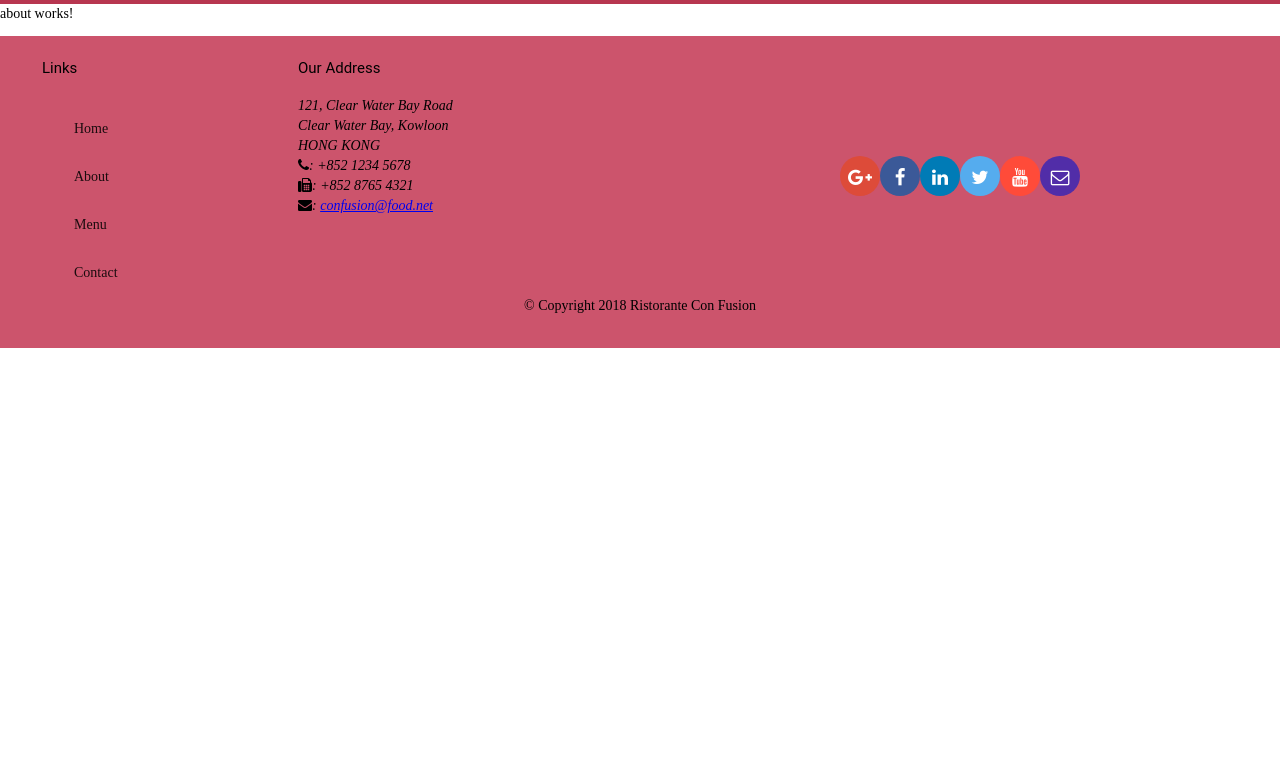
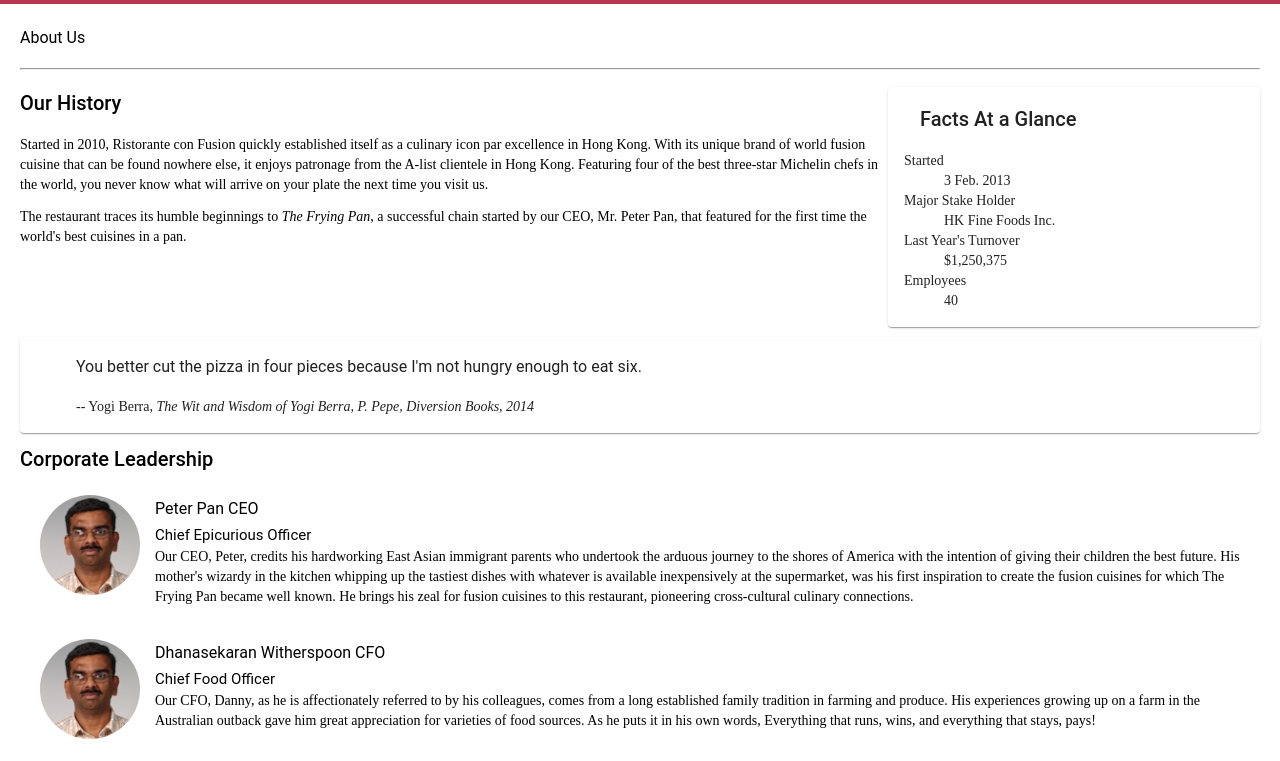
Before and after one commit to Gabushush/conFusion, an Angular app: page /about in a window 1280 px wide. Shown: the part 400-1161 px from the top of the page. Before the commit the page ends 800 px from the top, so only its background shows below. Built offline with nearby package versions, Linux system fonts and the light colour scheme; a web font is replaced by a local one.

Commit message:
Added leaders and it's services

```diff
--- a/src/app/about/about.component.html
+++ b/src/app/about/about.component.html
@@ -1 +1,68 @@
-<p>about works!</p>
+<div class="container"
+  fxLayout="column"
+  fxLayoutGap="10px">
+
+  <div fxFlex>
+    <div>
+        <h3>About Us</h3>
+        <hr>
+    </div>
+  </div>
+
+  <div fxFlex>
+    <div fxLayout="column" fxLayout.gt-sm="row">
+      <div fxFlex="70">
+        <h2>Our History</h2>
+        <p>Started in 2010, Ristorante con Fusion quickly established itself as a culinary icon par excellence in Hong Kong. With its unique brand of world fusion cuisine that can be found nowhere else, it enjoys patronage from the A-list clientele in Hong Kong.  Featuring four of the best three-star Michelin chefs in the world, you never know what will arrive on your plate the next time you visit us.</p>
+        <p>The restaurant traces its humble beginnings to <em>The Frying Pan</em>, a successful chain started by our CEO, Mr. Peter Pan, that featured for the first time the world's best cuisines in a pan.</p>
+      </div>
+      <div fxFlex="30">
+        <mat-card>
+          <mat-card-header>
+            <mat-card-title>
+            <h2>Facts At a Glance</h2>
+            </mat-card-title>
+          </mat-card-header>
+          <mat-card-content>
+            <dl>
+              <dt>Started</dt>
+              <dd>3 Feb. 2013</dd>
+              <dt>Major Stake Holder</dt>
+              <dd>HK Fine Foods Inc.</dd>
+              <dt>Last Year's Turnover</dt>
+              <dd>$1,250,375</dd>
+              <dt>Employees</dt>
+              <dd>40</dd>
+            </dl>
+          </mat-card-content>
+        </mat-card>
+      </div>
+    </div>
+  </div>
+
+  <div fxFlex>
+    <mat-card>
+      <blockquote>
+        <h3>You better cut the pizza in four pieces because
+            I'm not hungry enough to eat six.</h3>
+        <footer>-- Yogi Berra,
+          <cite>The Wit and Wisdom of Yogi Berra,
+            P. Pepe, Diversion Books, 2014</cite>
+        </footer>
+      </blockquote>
+    </mat-card>
+  </div>
+
+
+  <div fxFlex>
+    <h2>Corporate Leadership</h2>
+    <div class="container" *ngFor="let leader of leaders">
+        <img class="material-icons" src= {{leader.image}} alt= {{leader.name}} style="float: left ; border-radius: 50%; max-height: 100px;">
+        <div style="padding-left: 15px;">
+            <h3 style="margin-bottom:0px ;">{{leader.name}} {{leader.abbr}}</h3>
+            <h4 style="margin-bottom:0px ;">{{leader.designation}}</h4>
+            <p>{{leader.description}}</p>
+        </div>
+    </div>
+  </div>
+</div>
--- a/src/app/about/about.component.ts
+++ b/src/app/about/about.component.ts
@@ -1,4 +1,7 @@
 import { Component, OnInit } from '@angular/core';
+
+import { Leader } from '../shared/leader';
+import { LeaderService } from '../services/leader.service';
 
 @Component({
   selector: 'app-about',
@@ -7,9 +10,14 @@ import { Component, OnInit } from '@angular/core';
 })
 export class AboutComponent implements OnInit {
 
-  constructor() { }
+  leaders : Leader[];
+
+  constructor( private leaderService: LeaderService ) { }
 
   ngOnInit(): void {
+
+    this.leaders = this.leaderService.getLeaders();
+    console.log(this.leaders)
   }
 
 }
--- a/src/app/app.module.ts
+++ b/src/app/app.module.ts
@@ -20,6 +20,7 @@ import { ContactComponent } from './contact/contact.component';
 
 import { DishService } from './services/dish.service';
 import { PromotionService } from './services/promotion.service';
+import { LeaderService } from './services/leader.service';
 
 import { AppRoutingModule } from './app-routing/app-routing.module';
 
@@ -47,7 +48,8 @@ import { AppRoutingModule } from './app-routing/app-routing.module';
   ],
   providers: [
     DishService,
-    PromotionService
+    PromotionService,
+    LeaderService
   ],
   bootstrap: [AppComponent]
 })
--- a/src/app/home/home.component.html
+++ b/src/app/home/home.component.html
@@ -5,11 +5,11 @@
      fxLayoutAlign.gt-md="space-around center"
      fxLayoutGap="10px">
 
-<mat-card *ngIf="dish" fxFlex>
+<mat-card class="mat-height" *ngIf="dish" fxFlex>
   <mat-card-header>
     <div mat-card-avatar></div>
     <mat-card-title>
-      <h3>{{dish.name | uppercase}}</h3>
+      <strong>{{dish.name | uppercase}}</strong>
     </mat-card-title>
   </mat-card-header>
   <img mat-card-image src={{dish.image}} alt={{dish.name}}>
@@ -19,11 +19,11 @@
   </mat-card-content>
 </mat-card>
 
-<mat-card *ngIf="promotion" fxFlex>
+<mat-card  class="mat-height" *ngIf="promotion" fxFlex>
   <mat-card-header>
     <div mat-card-avatar></div>
     <mat-card-title>
-      <h3>{{promotion.name | uppercase}}</h3>
+      <strong>{{promotion.name | uppercase}}</strong>
     </mat-card-title>
   </mat-card-header>
   <img mat-card-image src={{promotion.image}} alt={{promotion.name}}>
@@ -33,4 +33,18 @@
   </mat-card-content>
 </mat-card>
 
+<mat-card  class="mat-height" *ngIf="leader.featured" fxFlex>
+  <mat-card-header>
+    <div mat-card-avatar></div>
+    <mat-card-title>
+      <strong>{{leader.name | uppercase}} {{leader.abbr | uppercase}}</strong>
+    </mat-card-title>
+  </mat-card-header>
+  <img mat-card-image src={{leader.image}} alt={{leader.name}}>
+  <mat-card-content>
+    <p>{{leader.designation}}</p>
+    <p>{{leader.description}}</p>
+  </mat-card-content>
+</mat-card>
+
 </div>
--- a/src/app/home/home.component.scss
+++ b/src/app/home/home.component.scss
@@ -0,0 +1,3 @@
+.mat-height {
+    height: 700px;
+}
--- a/src/app/home/home.component.ts
+++ b/src/app/home/home.component.ts
@@ -3,6 +3,8 @@ import { Dish } from '../shared/dish';
 import { DishService } from '../services/dish.service';
 import { Promotion } from '../shared/promotion';
 import { PromotionService } from '../services/promotion.service';
+import { Leader } from '../shared/leader';
+import { LeaderService } from '../services/leader.service';
 
 @Component({
   selector: 'app-home',
@@ -13,13 +15,15 @@ export class HomeComponent implements OnInit {
 
   dish: Dish;
   promotion: Promotion;
+  leader: Leader;
 
   constructor(private dishService: DishService,
-    private promotionService: PromotionService) { }
+    private promotionService: PromotionService, private leaderService: LeaderService) { }
 
   ngOnInit(): void {
     this.dish = this.dishService.getFeaturedDish();
     this.promotion = this.promotionService.getFeaturedPromotion();
+    this.leader = this.leaderService.getFeaturedDish();
   }
 
 }
--- a/src/app/menu/menu.component.ts
+++ b/src/app/menu/menu.component.ts
@@ -13,9 +13,9 @@ export class MenuComponent implements OnInit {
 
   selectedDish: Dish;
 
-  onSelect(dish: Dish){
-    this.selectedDish= dish;
-  }
+  // onSelect(dish: Dish){
+  //   this.selectedDish= dish;
+  // }
 
   constructor(private dishService: DishService) { }
 
--- /dev/null
+++ b/src/app/services/leader.service.ts
@@ -0,0 +1,24 @@
+import { Injectable } from '@angular/core';
+
+import { LEADERS } from '../shared/leaders';
+import { Leader } from '../shared/leader';
+
+@Injectable({
+  providedIn: 'root'
+})
+export class LeaderService {
+
+  constructor() { }
+
+  getLeaders(): Leader[] {
+    return LEADERS;
+  }
+
+  getLeader(id : String): Leader {
+    return LEADERS.filter((Leader) => (Leader.id === id))[0];
+  }
+
+  getFeaturedDish(): Leader{
+    return LEADERS.filter((Leader) => Leader.featured)[0];
+  }
+}
--- /dev/null
+++ b/src/app/shared/leader.ts
@@ -0,0 +1,10 @@
+export class Leader {
+    id: string;
+    name: string;
+    image: string;
+    designation: string;
+    abbr: string;
+    featured: boolean;
+    // tslint:disable-next-line:max-line-length
+    description: string;
+}
--- /dev/null
+++ b/src/app/shared/leaders.ts
@@ -0,0 +1,44 @@
+import { Leader } from './leader';
+
+export const LEADERS: Leader[] =[
+    {
+      id: '0',
+      name: 'Peter Pan',
+      image: '/assets/images/alberto.png',
+      designation: 'Chief Epicurious Officer',
+      abbr: 'CEO',
+      featured: false,
+      // tslint:disable-next-line:max-line-length
+      description: 'Our CEO, Peter, credits his hardworking East Asian immigrant parents who undertook the arduous journey to the shores of America with the intention of giving their children the best future. His mother\'s wizardy in the kitchen whipping up the tastiest dishes with whatever is available inexpensively at the supermarket, was his first inspiration to create the fusion cuisines for which The Frying Pan became well known. He brings his zeal for fusion cuisines to this restaurant, pioneering cross-cultural culinary connections.'
+    },
+    {
+      id: '1',
+      name: 'Dhanasekaran Witherspoon',
+      image: '/assets/images/alberto.png',
+      designation: 'Chief Food Officer',
+      abbr: 'CFO',
+      featured: false,
+      // tslint:disable-next-line:max-line-length
+      description: 'Our CFO, Danny, as he is affectionately referred to by his colleagues, comes from a long established family tradition in farming and produce. His experiences growing up on a farm in the Australian outback gave him great appreciation for varieties of food sources. As he puts it in his own words, Everything that runs, wins, and everything that stays, pays!'
+    },
+    {
+      id: '2',
+      name: 'Agumbe Tang',
+      image: '/assets/images/alberto.png',
+      designation: 'Chief Taste Officer',
+      abbr: 'CTO',
+      featured: false,
+      // tslint:disable-next-line:max-line-length
+      description: 'Blessed with the most discerning gustatory sense, Agumbe, our CFO, personally ensures that every dish that we serve meets his exacting tastes. Our chefs dread the tongue lashing that ensues if their dish does not meet his exacting standards. He lives by his motto, You click only if you survive my lick.'
+    },
+    {
+      id: '3',
+      name: 'Alberto Somayya',
+      image: '/assets/images/alberto.png',
+      designation: 'Executive Chef',
+      abbr: 'EC',
+      featured: true,
+      // tslint:disable-next-line:max-line-length
+      description: 'Award winning three-star Michelin chef with wide International experience having worked closely with whos-who in the culinary world, he specializes in creating mouthwatering Indo-Italian fusion experiences. He says, Put together the cuisines from the two craziest cultures, and you get a winning hit! Amma Mia!'
+    }
+  ];
```
Also changed, not shown: 1 other file (tests, documents, lock files or other folders).
